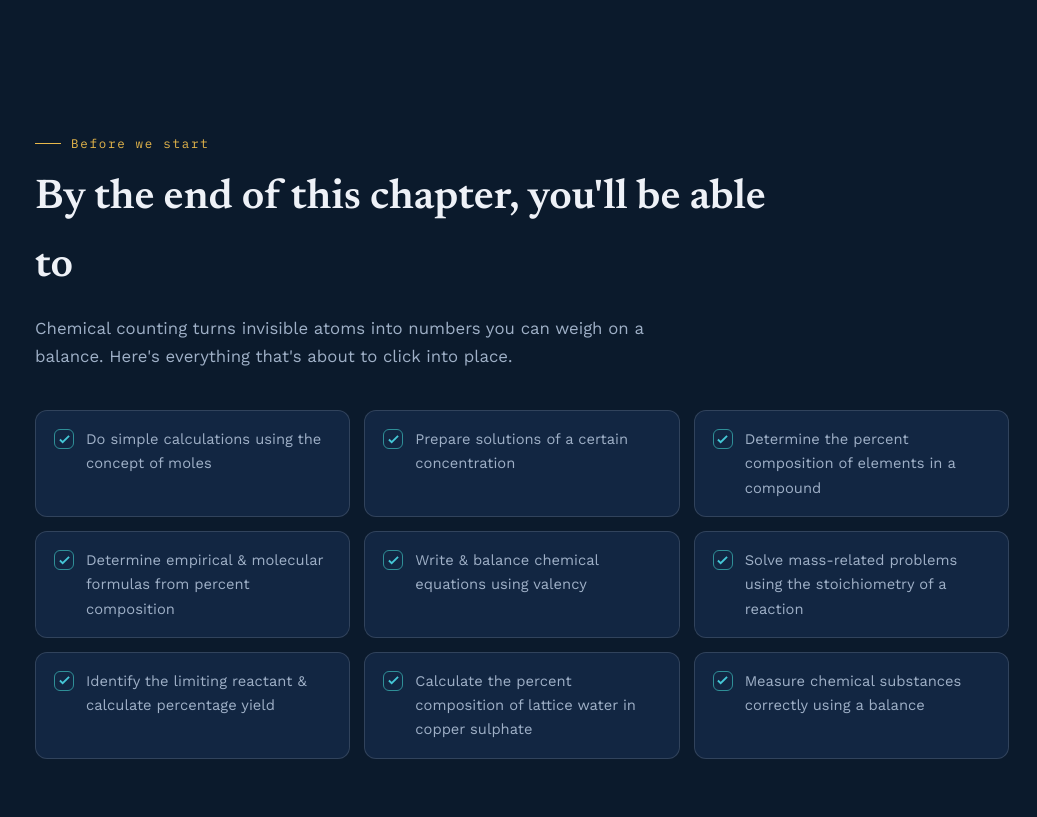
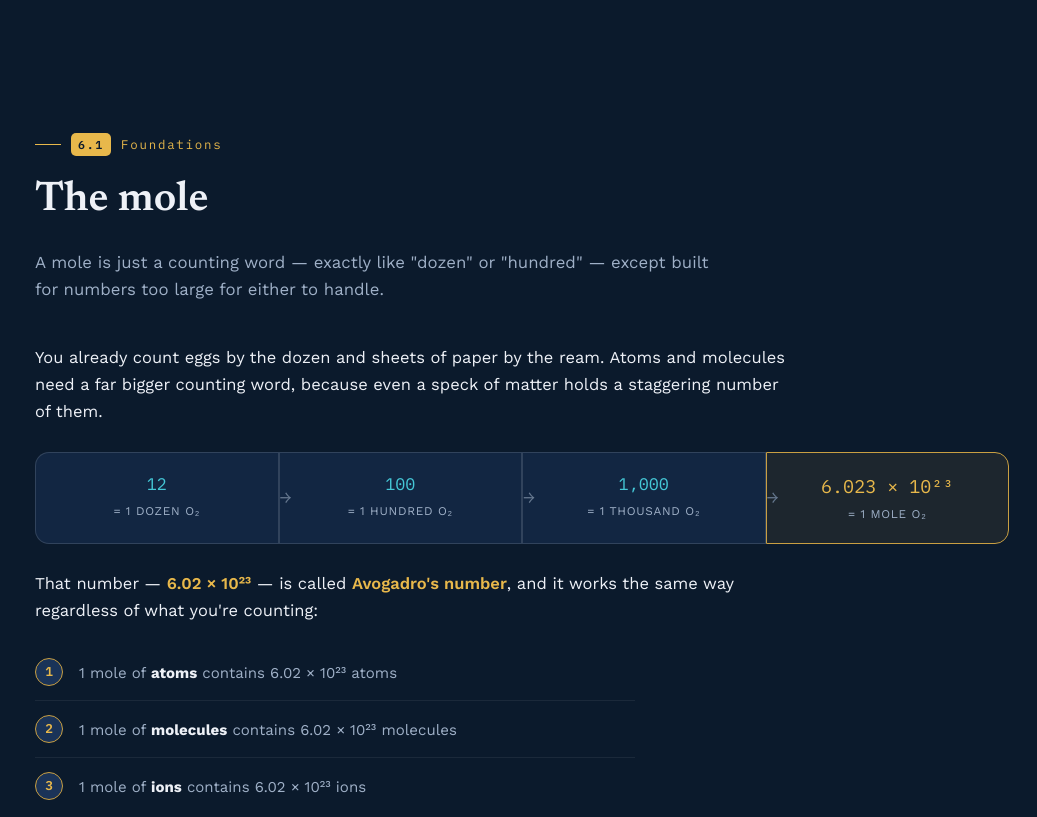
Before and after one commit to MasnunMahir/chem-chap-6, a plain HTML site: page index.html in a window 1280 px wide. Shown: the part 900-1717 px from the top of the page, without its empty margins (243-1280 px from the left). Drawn offline with nearby package versions, Linux system fonts and the light colour scheme.

Commit message:
Update index.html

```diff
--- a/index.html
+++ b/index.html
@@ -678,26 +678,6 @@ footer.site-footer .hand{ font-family: var(--hand); color: var(--chalk-dim); fon
 </header>
 
 <main>
-<section class="chapter-section" id="objectives">
-  <div class="container">
-    <div class="sec-head reveal">
-      <div class="sec-eyebrow">Before we start</div>
-      <h2 class="sec-title">By the end of this chapter, you'll be able to</h2>
-      <p class="sec-lede">Chemical counting turns invisible atoms into numbers you can weigh on a balance. Here's everything that's about to click into place.</p>
-    </div>
-    <div class="grid-3 reveal" style="display:grid; grid-template-columns:repeat(3,1fr); gap:14px;">
-      <div class="goal-card"><span class="tick"><svg viewBox="0 0 12 10"><polyline points="1,5 4,8 11,1" fill="none" stroke="#45c7d6" stroke-width="2"/></svg></span>Do simple calculations using the concept of moles</div>
-      <div class="goal-card"><span class="tick"><svg viewBox="0 0 12 10"><polyline points="1,5 4,8 11,1" fill="none" stroke="#45c7d6" stroke-width="2"/></svg></span>Prepare solutions of a certain concentration</div>
-      <div class="goal-card"><span class="tick"><svg viewBox="0 0 12 10"><polyline points="1,5 4,8 11,1" fill="none" stroke="#45c7d6" stroke-width="2"/></svg></span>Determine the percent composition of elements in a compound</div>
-      <div class="goal-card"><span class="tick"><svg viewBox="0 0 12 10"><polyline points="1,5 4,8 11,1" fill="none" stroke="#45c7d6" stroke-width="2"/></svg></span>Determine empirical &amp; molecular formulas from percent composition</div>
-      <div class="goal-card"><span class="tick"><svg viewBox="0 0 12 10"><polyline points="1,5 4,8 11,1" fill="none" stroke="#45c7d6" stroke-width="2"/></svg></span>Write &amp; balance chemical equations using valency</div>
-      <div class="goal-card"><span class="tick"><svg viewBox="0 0 12 10"><polyline points="1,5 4,8 11,1" fill="none" stroke="#45c7d6" stroke-width="2"/></svg></span>Solve mass‑related problems using the stoichiometry of a reaction</div>
-      <div class="goal-card"><span class="tick"><svg viewBox="0 0 12 10"><polyline points="1,5 4,8 11,1" fill="none" stroke="#45c7d6" stroke-width="2"/></svg></span>Identify the limiting reactant &amp; calculate percentage yield</div>
-      <div class="goal-card"><span class="tick"><svg viewBox="0 0 12 10"><polyline points="1,5 4,8 11,1" fill="none" stroke="#45c7d6" stroke-width="2"/></svg></span>Calculate the percent composition of lattice water in copper sulphate</div>
-      <div class="goal-card"><span class="tick"><svg viewBox="0 0 12 10"><polyline points="1,5 4,8 11,1" fill="none" stroke="#45c7d6" stroke-width="2"/></svg></span>Measure chemical substances correctly using a balance</div>
-    </div>
-  </div>
-</section>
 <section class="chapter-section" id="mole">
   <div class="container">
     <div class="sec-head reveal">
```
